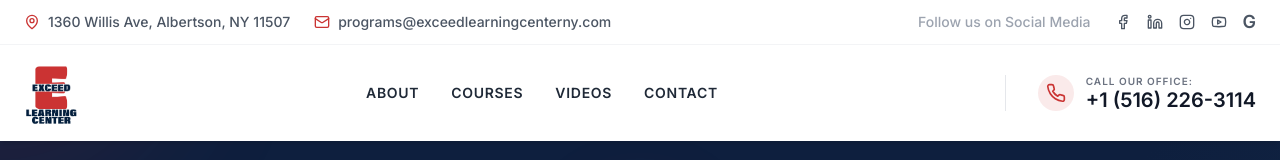
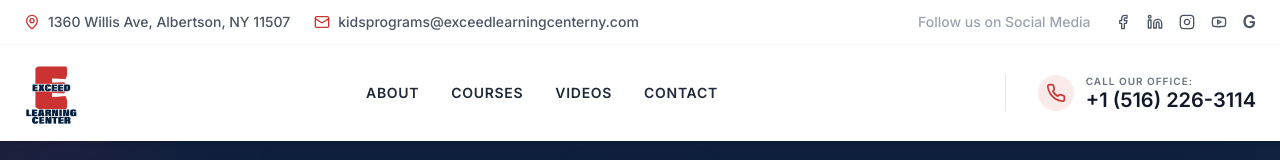
Before and after one commit to phcodesage/abacus-kids-landing-page, a Next.js app: page / in a window 1280 px wide. Shown: the top 160 px of the page. Built offline with nearby package versions, Linux system fonts and the light colour scheme.

Commit message:
Update program email addresses based on target audience

```diff
--- a/src/app/page.tsx
+++ b/src/app/page.tsx
@@ -458,10 +458,10 @@ function App() {
               <div>
                 <p className="text-xs font-black uppercase tracking-widest text-white mb-1">EMAIL ADDRESS:</p>
                 <a
-                  href="mailto:programs@exceedlearningcenterny.com?subject=Abacus Inquiry"
+                  href="mailto:kidsprograms@exceedlearningcenterny.com?subject=Abacus Inquiry"
                   className="text-lg font-bold hover:text-[#ca3433] transition-colors underline decoration-1 underline-offset-4 tracking-tight"
                 >
-                  programs@exceedlearningcenterny.com
+                  kidsprograms@exceedlearningcenterny.com
                 </a>
               </div>
             </div>
--- a/src/components/Navbar.tsx
+++ b/src/components/Navbar.tsx
@@ -13,9 +13,9 @@ export default function Navbar() {
             <MapPin className="w-4 h-4 text-[#ca3433]" />
             1360 Willis Ave, Albertson, NY 11507
           </a>
-          <a href="mailto:programs@exceedlearningcenterny.com" className="flex items-center gap-2 hover:text-[#ca3433] transition-colors">
+          <a href="mailto:kidsprograms@exceedlearningcenterny.com" className="flex items-center gap-2 hover:text-[#ca3433] transition-colors">
             <Mail className="w-4 h-4 text-[#ca3433]" />
-            programs@exceedlearningcenterny.com
+            kidsprograms@exceedlearningcenterny.com
           </a>
         </div>
         <div className="flex items-center gap-6">
```
